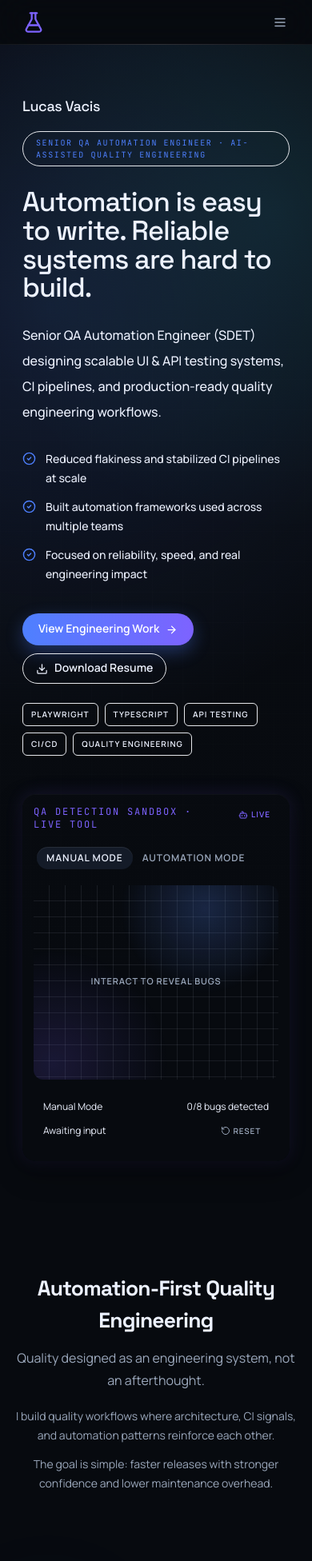
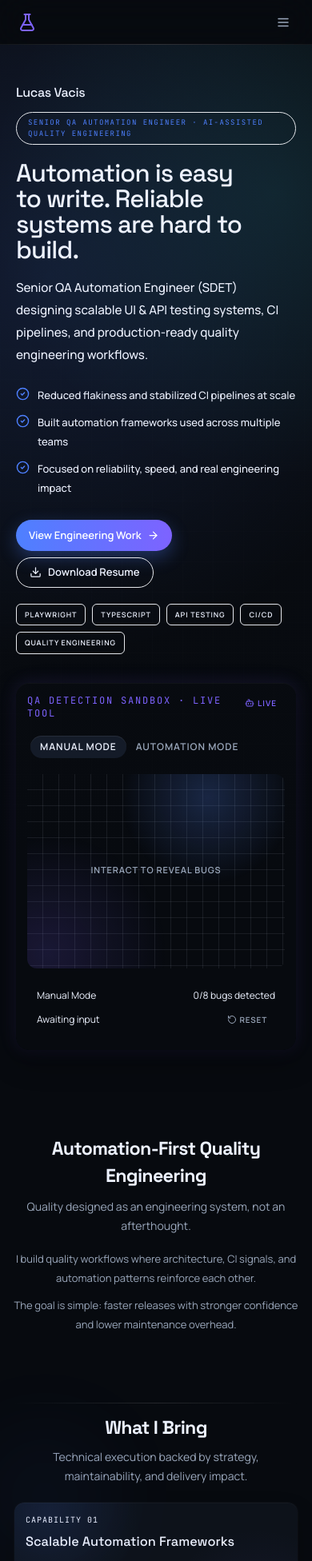
Before and after one commit to lucasvacis87/portfolio-lucas-vacis, a React (Vite) app: page / in a window 390 px wide. Shown: the top 1952 px of the page at 80% size. Built offline with nearby package versions, Linux system fonts and the light colour scheme.

Commit message:
style: refine mobile spacing and typography hierarchy

```diff
--- a/src/app/styles.css
+++ b/src/app/styles.css
@@ -99,7 +99,7 @@ body {
 
 .section-title {
   font-family: "Space Grotesk", sans-serif;
-  font-size: clamp(1.65rem, 2.2vw, 2.1rem);
+  font-size: clamp(1.45rem, 2.2vw, 2.1rem);
   font-weight: 700;
   letter-spacing: -0.03em;
 }
--- a/src/components/layout/Container.tsx
+++ b/src/components/layout/Container.tsx
@@ -4,7 +4,7 @@ type ContainerProps = PropsWithChildren<{
   className?: string;
 }>;
 
-export const containerClassName = "mx-auto w-full max-w-[84rem] px-5 md:px-8 xl:max-w-[88rem] 2xl:max-w-[96rem]";
+export const containerClassName = "mx-auto w-full max-w-[84rem] px-4 md:px-8 xl:max-w-[88rem] 2xl:max-w-[96rem]";
 
 export function Container({ children, className = "" }: ContainerProps): JSX.Element {
   return <div className={`${containerClassName} ${className}`}>{children}</div>;
--- a/src/components/layout/Navbar.tsx
+++ b/src/components/layout/Navbar.tsx
@@ -45,9 +45,9 @@ export function Navbar(): JSX.Element {
           <a
             href="#hero"
             aria-label="Go to hero section"
-            className="shrink-0 rounded-sm bg-accent-2/14 p-2 text-accent-2 transition hover:bg-accent-2/24"
+            className="shrink-0 rounded-sm bg-accent-2/14 p-1.5 text-accent-2 transition hover:bg-accent-2/24 sm:p-2"
           >
-            <FlaskConical size={28} aria-hidden="true" />
+            <FlaskConical className="h-6 w-6 md:h-7 md:w-7" aria-hidden="true" />
           </a>
           <nav className="ml-auto hidden items-center gap-1.5 text-[12px] text-muted md:flex">
             {navigationItems.map((item) => (
--- a/src/components/layout/Section.tsx
+++ b/src/components/layout/Section.tsx
@@ -19,9 +19,9 @@ export function Section({
   headerAlign = "left",
   children
 }: SectionProps): JSX.Element {
-  const baseClasses = "relative py-3 md:py-6";
-  const panelClasses = "section-card surface-panel p-6 md:p-8";
-  const flowClasses = "px-1 md:px-2";
+  const baseClasses = "relative py-2.5 md:py-6";
+  const panelClasses = "section-card surface-panel p-4 sm:p-6 md:p-8";
+  const flowClasses = "px-0.5 md:px-2";
   const accentClass = accent === "indigo" ? "section-accent-indigo" : "section-accent-aqua";
 
   return (
@@ -39,9 +39,13 @@ export function Section({
           <span className="pointer-events-none absolute -left-8 top-10 h-36 w-36 rounded-full bg-[var(--section-accent)] opacity-[0.07] blur-3xl" />
         </>
       ) : null}
-      <header className={`mb-6 ${headerAlign === "center" ? "mx-auto max-w-[76ch] text-center" : ""}`}>
+      <header className={`mb-5 md:mb-6 ${headerAlign === "center" ? "mx-auto max-w-[76ch] text-center" : ""}`}>
         <h2 className="section-title">{title}</h2>
-        {subtitle ? <p className={`muted mt-2 ${headerAlign === "center" ? "mx-auto max-w-[62ch]" : "max-w-2xl"}`}>{subtitle}</p> : null}
+        {subtitle ? (
+          <p className={`muted mt-2 text-sm leading-6 md:text-base md:leading-7 ${headerAlign === "center" ? "mx-auto max-w-[62ch]" : "max-w-2xl"}`}>
+            {subtitle}
+          </p>
+        ) : null}
       </header>
       {children}
     </motion.section>
--- a/src/components/sections/AboutSection.tsx
+++ b/src/components/sections/AboutSection.tsx
@@ -3,7 +3,7 @@ import { about } from "../../content/about";
 
 export function AboutSection(): JSX.Element {
   return (
-    <section id="about" className="relative py-3 md:py-6">
+    <section id="about" className="relative py-2.5 md:py-6">
       <div className="pointer-events-none absolute -left-20 top-10 h-44 w-44 rounded-full bg-accent-2/8 blur-3xl" />
       <div className="pointer-events-none absolute -right-16 top-20 h-52 w-52 rounded-full bg-accent/8 blur-3xl" />
       <motion.div
@@ -14,10 +14,10 @@ export function AboutSection(): JSX.Element {
         className="mx-auto max-w-[76ch] text-center"
       >
         <h2 className="section-title">{about.title}</h2>
-        <p className="muted mt-3 leading-7">{about.subtitle}</p>
-        <div className="mx-auto mt-5 max-w-[64ch] space-y-3">
+        <p className="muted mt-2.5 text-sm leading-6 md:mt-3 md:text-base md:leading-7">{about.subtitle}</p>
+        <div className="mx-auto mt-4 max-w-[64ch] space-y-2.5 md:mt-5 md:space-y-3">
           {about.paragraphs.map((paragraph) => (
-            <p key={paragraph} className="muted text-sm leading-6">
+            <p key={paragraph} className="muted text-[13px] leading-6 md:text-sm">
               {paragraph}
             </p>
           ))}
--- a/src/components/sections/ContactSection.tsx
+++ b/src/components/sections/ContactSection.tsx
@@ -23,9 +23,9 @@ export function ContactSection(): JSX.Element {
   };
 
   const primaryActionClassName =
-    "inline-flex min-h-10 items-center gap-2 rounded-full bg-gradient-to-r from-accent to-accent-2 px-4 py-2 text-sm font-semibold text-white shadow-[0_8px_24px_rgba(78,128,255,0.35)] transition duration-200 hover:-translate-y-0.5 hover:shadow-[0_10px_30px_rgba(125,99,255,0.4)] active:translate-y-0 focus-visible:outline-none focus-visible:ring-2 focus-visible:ring-accent-2 focus-visible:ring-offset-2 focus-visible:ring-offset-bg";
+    "inline-flex min-h-10 items-center gap-2 rounded-full bg-gradient-to-r from-accent to-accent-2 px-3.5 py-2 text-[13px] font-semibold text-white shadow-[0_8px_24px_rgba(78,128,255,0.35)] transition duration-200 hover:-translate-y-0.5 hover:shadow-[0_10px_30px_rgba(125,99,255,0.4)] active:translate-y-0 focus-visible:outline-none focus-visible:ring-2 focus-visible:ring-accent-2 focus-visible:ring-offset-2 focus-visible:ring-offset-bg sm:px-4 sm:text-sm";
   const secondaryActionClassName =
-    "inline-flex min-h-10 items-center gap-2 rounded-full bg-surface-2/42 px-4 py-2 text-sm font-semibold text-muted transition duration-200 hover:-translate-y-0.5 hover:bg-surface-2/72 hover:text-text active:translate-y-0 focus-visible:outline-none focus-visible:ring-2 focus-visible:ring-accent focus-visible:ring-offset-2 focus-visible:ring-offset-bg";
+    "inline-flex min-h-10 items-center gap-2 rounded-full bg-surface-2/42 px-3.5 py-2 text-[13px] font-semibold text-muted transition duration-200 hover:-translate-y-0.5 hover:bg-surface-2/72 hover:text-text active:translate-y-0 focus-visible:outline-none focus-visible:ring-2 focus-visible:ring-accent focus-visible:ring-offset-2 focus-visible:ring-offset-bg sm:px-4 sm:text-sm";
   const emailFallbackAddress = useMemo(() => {
     const emailAction = contact.actions.find((action) => action.id === "email");
     if (!emailAction) {
@@ -136,8 +136,8 @@ export function ContactSection(): JSX.Element {
   return (
     <Section id="contact" variant="panel" accent="indigo" headerAlign="center" title={contact.title} subtitle={contact.subtitle}>
       <div className="relative px-2 pb-1 text-center md:px-4">
-        <p className="mx-auto max-w-[62ch] text-sm leading-6 text-muted md:text-[0.95rem]">{contact.body}</p>
-        <div className="mt-6 flex flex-wrap items-center justify-center gap-2.5">
+        <p className="mx-auto max-w-[62ch] text-[13px] leading-6 text-muted md:text-[0.95rem]">{contact.body}</p>
+        <div className="mt-5 flex flex-wrap items-center justify-center gap-2 md:mt-6 md:gap-2.5">
           {contact.actions.map((action) => {
             const href = action.id === "resume" ? withBaseUrl(action.href) : action.href;
             const className = action.tone === "primary" ? primaryActionClassName : secondaryActionClassName;
@@ -173,7 +173,7 @@ export function ContactSection(): JSX.Element {
         ) : null}
         <div className="relative mx-auto mt-7 max-w-3xl pt-4">
           <span className="separator-soft pointer-events-none absolute inset-x-0 top-0 h-px" aria-hidden="true" />
-          <div className="flex flex-wrap items-center justify-center gap-y-2 text-sm text-text/82">
+          <div className="flex flex-wrap items-center justify-center gap-y-2 text-[13px] text-text/82 md:text-sm">
             {contact.details.map((detail, index) => (
               <div key={detail.label} className="inline-flex items-center">
                 {detail.href ? (
--- a/src/components/sections/HeroSection.tsx
+++ b/src/components/sections/HeroSection.tsx
@@ -31,12 +31,12 @@ export function HeroSection(): JSX.Element {
   const resumeHref = withBaseUrl(hero.secondaryCta.href);
 
   return (
-    <section id="hero" aria-labelledby="hero-title" className="relative overflow-hidden pb-24 pt-16 md:pb-28 md:pt-20">
+    <section id="hero" aria-labelledby="hero-title" className="relative overflow-hidden pb-16 pt-12 md:pb-28 md:pt-20">
       <div className="pointer-events-none absolute inset-0 bg-[linear-gradient(180deg,rgba(10,13,19,0.96)_0%,rgba(7,10,15,1)_78%)]" />
       <div className="pointer-events-none absolute inset-0 bg-[radial-gradient(circle_at_16%_22%,rgba(78,128,255,0.14),transparent_44%),radial-gradient(circle_at_88%_14%,rgba(55,208,201,0.11),transparent_30%)]" />
       <div className="pointer-events-none absolute inset-0 bg-[linear-gradient(rgba(155,167,180,0.05)_1px,transparent_1px),linear-gradient(90deg,rgba(155,167,180,0.05)_1px,transparent_1px)] bg-[size:38px_38px] opacity-30 [mask-image:radial-gradient(circle_at_center,black,transparent_88%)]" />
       <div className={`relative ${containerClassName}`}>
-        <div className="grid gap-12 px-2 lg:grid-cols-[minmax(0,1.15fr)_minmax(420px,0.85fr)] lg:items-center lg:gap-10 md:px-3">
+        <div className="grid gap-9 px-1 lg:grid-cols-[minmax(0,1.15fr)_minmax(420px,0.85fr)] lg:items-center lg:gap-10 md:px-3">
           <motion.div
             variants={staggerContainer}
             initial="hidden"
@@ -44,40 +44,40 @@ export function HeroSection(): JSX.Element {
             viewport={{ once: true, margin: "-64px" }}
             className="relative max-w-3xl"
           >
-            <motion.p variants={revealItem} className="font-heading text-lg tracking-[-0.02em] text-text md:text-xl">
+            <motion.p variants={revealItem} className="font-heading text-base tracking-[-0.02em] text-text md:text-xl">
               Lucas Vacis
             </motion.p>
             <motion.p
               variants={revealItem}
-              className="mt-4 inline-flex rounded-full border border-accent/35 bg-accent/10 px-4 py-1.5 font-mono text-[10px] uppercase tracking-[0.16em] text-accent"
+              className="mt-3 inline-flex rounded-full border border-accent/35 bg-accent/10 px-3.5 py-1.5 font-mono text-[9px] uppercase tracking-[0.16em] text-accent sm:px-4 sm:text-[10px]"
             >
               {hero.kicker}
             </motion.p>
             <motion.h1
               id="hero-title"
               variants={revealItem}
-              className="mt-7 max-w-[15ch] font-heading text-[2.15rem] leading-[1.04] tracking-[-0.03em] text-text sm:text-[2.9rem] md:text-[3.55rem]"
+              className="mt-5 max-w-[15ch] font-heading text-[1.95rem] leading-[1.03] tracking-[-0.03em] text-text sm:text-[2.9rem] md:mt-7 md:text-[3.55rem]"
             >
               {hero.title}
             </motion.h1>
             <motion.p
               variants={revealItem}
-              className="mt-6 max-w-[64ch] text-base font-medium leading-8 text-text/85 md:text-[1.05rem]"
+              className="mt-4 max-w-[64ch] text-[0.95rem] font-medium leading-7 text-text/85 sm:text-base md:mt-6 md:text-[1.05rem] md:leading-8"
             >
               {hero.subtitle}
             </motion.p>
-            <motion.ul variants={revealItem} className="mt-8 space-y-3">
+            <motion.ul variants={revealItem} className="mt-6 space-y-2.5 md:mt-8 md:space-y-3">
               {hero.proofPoints.map((point) => (
-                <li key={point} className="flex items-start gap-3 text-sm font-medium leading-6 text-text/86 md:text-[0.95rem]">
+                <li key={point} className="flex items-start gap-2.5 text-[13px] font-medium leading-6 text-text/86 md:gap-3 md:text-[0.95rem]">
                   <CheckCircle2 size={17} className="mt-0.5 shrink-0 text-accent" aria-hidden />
                   <span>{point}</span>
                 </li>
               ))}
             </motion.ul>
-            <motion.div variants={revealItem} className="mt-9 flex flex-wrap items-center gap-2.5">
+            <motion.div variants={revealItem} className="mt-7 flex flex-wrap items-center gap-2 md:mt-9 md:gap-2.5">
               <a
                 href={hero.primaryCta.href}
-                className="inline-flex items-center gap-2 rounded-full bg-gradient-to-r from-accent to-accent-2 px-5 py-2.5 text-sm font-semibold text-white shadow-[0_8px_22px_rgba(78,128,255,0.33)] transition-all duration-200 hover:scale-[1.02] hover:shadow-[0_10px_24px_rgba(78,128,255,0.36)] active:scale-[0.98] focus-visible:outline-none focus-visible:ring-2 focus-visible:ring-accent-2 focus-visible:ring-offset-2 focus-visible:ring-offset-bg"
+                className="inline-flex items-center gap-2 rounded-full bg-gradient-to-r from-accent to-accent-2 px-4 py-2.5 text-[13px] font-semibold text-white shadow-[0_8px_22px_rgba(78,128,255,0.33)] transition-all duration-200 hover:scale-[1.02] hover:shadow-[0_10px_24px_rgba(78,128,255,0.36)] active:scale-[0.98] focus-visible:outline-none focus-visible:ring-2 focus-visible:ring-accent-2 focus-visible:ring-offset-2 focus-visible:ring-offset-bg sm:px-5 sm:text-sm"
               >
                 {hero.primaryCta.label}
                 <ArrowRight size={15} />
@@ -86,18 +86,18 @@ export function HeroSection(): JSX.Element {
                 href={resumeHref}
                 download={hero.secondaryCta.download}
                 aria-label="Download Lucas Vacis resume PDF"
-                className="inline-flex items-center gap-2 rounded-full border border-border/80 bg-surface/40 px-4 py-2 text-sm font-semibold text-text/92 transition-all duration-200 hover:scale-[1.02] hover:border-accent/50 hover:text-text active:scale-[0.98] focus-visible:outline-none focus-visible:ring-2 focus-visible:ring-accent focus-visible:ring-offset-2 focus-visible:ring-offset-bg"
+                className="inline-flex items-center gap-2 rounded-full border border-border/80 bg-surface/40 px-4 py-2 text-[13px] font-semibold text-text/92 transition-all duration-200 hover:scale-[1.02] hover:border-accent/50 hover:text-text active:scale-[0.98] focus-visible:outline-none focus-visible:ring-2 focus-visible:ring-accent focus-visible:ring-offset-2 focus-visible:ring-offset-bg sm:text-sm"
               >
                 <Download size={15} />
                 {hero.secondaryCta.label}
               </a>
             </motion.div>
-            <motion.div variants={revealItem} className="mt-6">
+            <motion.div variants={revealItem} className="mt-5 md:mt-6">
               <div className="flex flex-wrap gap-2">
                 {hero.chips.map((chip) => (
                   <span
                     key={chip}
-                    className="rounded-md border border-border/75 bg-surface/72 px-2.5 py-1.5 text-[10px] font-semibold uppercase tracking-[0.1em] text-text/80"
+                    className="rounded-md border border-border/75 bg-surface/72 px-2.5 py-1.5 text-[9px] font-semibold uppercase tracking-[0.1em] text-text/80 sm:text-[10px]"
                   >
                     {chip}
                   </span>
@@ -105,7 +105,7 @@ export function HeroSection(): JSX.Element {
               </div>
             </motion.div>
             {hero.microLine ? (
-              <motion.p variants={revealItem} className="mt-4 text-xs text-muted">
+              <motion.p variants={revealItem} className="mt-3 text-[11px] text-muted sm:text-xs">
                 {hero.microLine}
               </motion.p>
             ) : null}
--- a/src/components/sections/ServicesSection.tsx
+++ b/src/components/sections/ServicesSection.tsx
@@ -15,11 +15,11 @@ export function ServicesSection(): JSX.Element {
         {services.map((service, index) => (
           <article
             key={service.title}
-            className="surface-card rounded-xl bg-[#111722]/84 p-4 transition duration-300 hover:-translate-y-0.5 hover:shadow-[0_14px_30px_rgba(0,0,0,0.28),0_0_18px_rgba(55,208,201,0.07)]"
+            className="surface-card rounded-xl bg-[#111722]/84 p-3.5 transition duration-300 hover:-translate-y-0.5 hover:shadow-[0_14px_30px_rgba(0,0,0,0.28),0_0_18px_rgba(55,208,201,0.07)] md:p-4"
           >
             <p className="font-mono text-[10px] uppercase tracking-[0.1em] text-accent/85">Capability {String(index + 1).padStart(2, "0")}</p>
-            <h3 className="mt-2 font-heading text-lg">{service.title}</h3>
-            <p className="muted mt-2 text-sm leading-6">{service.description}</p>
+            <h3 className="mt-2 font-heading text-[1.02rem] sm:text-lg">{service.title}</h3>
+            <p className="muted mt-1.5 text-[13px] leading-6 sm:mt-2 sm:text-sm">{service.description}</p>
           </article>
         ))}
       </div>
--- a/src/components/sections/VisionSection.tsx
+++ b/src/components/sections/VisionSection.tsx
@@ -4,25 +4,25 @@ import { Section } from "../layout/Section";
 export function VisionSection(): JSX.Element {
   return (
     <Section id="vision" variant="flow" accent="indigo" headerAlign="center" title="QA + AI" subtitle={qaVision.subtitle}>
-      <div className="relative overflow-hidden py-3">
+      <div className="relative overflow-hidden py-2.5 md:py-3">
         <div className="pointer-events-none absolute left-8 top-8 h-56 w-56 rounded-full bg-accent/14 blur-3xl" />
         <div className="pointer-events-none absolute right-10 top-24 h-52 w-52 rounded-full bg-[#59d1ff]/10 blur-3xl" />
         <div className="separator-soft pointer-events-none absolute inset-x-0 top-[7.1rem] h-px" />
 
-        <div className="relative grid gap-y-9 lg:grid-cols-12">
+        <div className="relative grid gap-y-7 md:gap-y-9 lg:grid-cols-12">
           <div className="lg:col-span-9">
             <p className="font-mono text-[10px] uppercase tracking-[0.2em] text-accent/82">Positioning Statement</p>
-            <h3 className="mt-4 max-w-[12ch] font-heading text-[2.5rem] leading-[0.9] tracking-[-0.055em] text-text md:text-[4.6rem]">
+            <h3 className="mt-3.5 max-w-[12ch] font-heading text-[2.02rem] leading-[0.92] tracking-[-0.055em] text-text md:mt-4 md:text-[4.6rem]">
               {qaVision.headline}
             </h3>
           </div>
 
           <aside className="lg:col-span-3 lg:pt-12">
             <p className="font-mono text-[10px] uppercase tracking-[0.16em] text-text/45">Operating Principle</p>
-            <p className="mt-3 max-w-[18ch] text-[14px] leading-7 text-text/82">{qaVision.operatingNote}</p>
+            <p className="mt-2.5 max-w-[18ch] text-[13px] leading-6 text-text/82 md:mt-3 md:text-[14px] md:leading-7">{qaVision.operatingNote}</p>
           </aside>
 
-          <p className="text-[15px] leading-8 text-text/74 lg:col-span-7 lg:col-start-2 md:text-[1.02rem]">{qaVision.body}</p>
+          <p className="text-[14px] leading-7 text-text/74 md:text-[1.02rem] md:leading-8 lg:col-span-7 lg:col-start-2">{qaVision.body}</p>
 
           <div className="space-y-5 lg:col-span-12">
             {qaVision.principles.map((principle, index) => {
@@ -34,11 +34,11 @@ export function VisionSection(): JSX.Element {
                     : "lg:col-span-6 lg:col-start-7";
 
               return (
-                <article key={principle.title} className={`relative grid gap-2 pt-4 lg:grid-cols-12 ${rowClass}`}>
+                <article key={principle.title} className={`relative grid gap-1.5 pt-3.5 md:gap-2 md:pt-4 lg:grid-cols-12 ${rowClass}`}>
                   <span className="separator-soft pointer-events-none absolute inset-x-0 top-0 h-px" aria-hidden="true" />
                   <span className="font-mono text-[10px] uppercase tracking-[0.16em] text-text/35">{`0${index + 1}`}</span>
-                  <p className="font-heading text-[1.05rem] tracking-[-0.015em] text-text lg:col-span-4">{principle.title}</p>
-                  <p className="text-sm leading-7 text-text/66 lg:col-span-7">{principle.description}</p>
+                  <p className="font-heading text-[0.98rem] tracking-[-0.015em] text-text md:text-[1.05rem] lg:col-span-4">{principle.title}</p>
+                  <p className="text-[13px] leading-6 text-text/66 md:text-sm md:leading-7 lg:col-span-7">{principle.description}</p>
                 </article>
               );
             })}
```
Also changed, not shown: src/components/sections/RepositoriesSection.tsx (+12 -20 lines).
